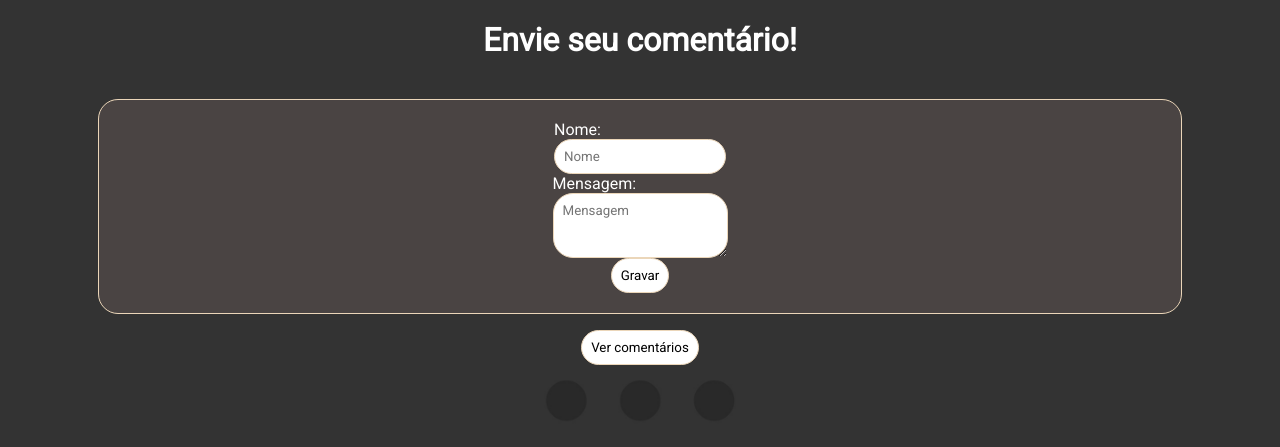
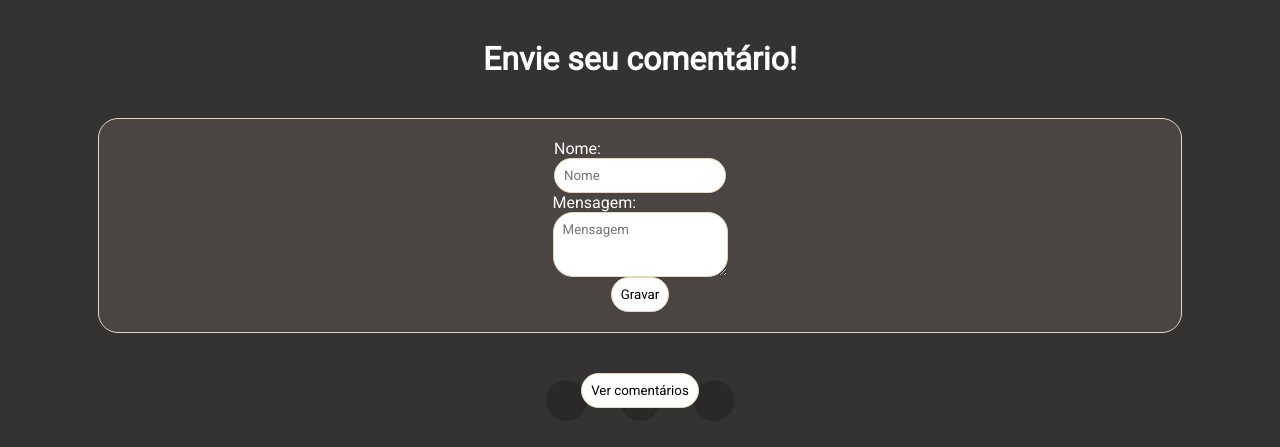
Before and after one commit to Kaique-Nascimento/Comentarios_PHP, a PHP site: page / in a window 1280 px wide. Shown: the top 447 px of the page. Run offline with PHP 8.4, Linux system fonts and the light colour scheme.

Commit message:
Add files via upload

```diff
--- a/css.css
+++ b/css.css
@@ -52,6 +52,6 @@
 a{
   text-decoration: none;
 }
-button{
-  margin-top: 2vh;
+button, h1{
+  margin-top: 5vh;
 }
```
